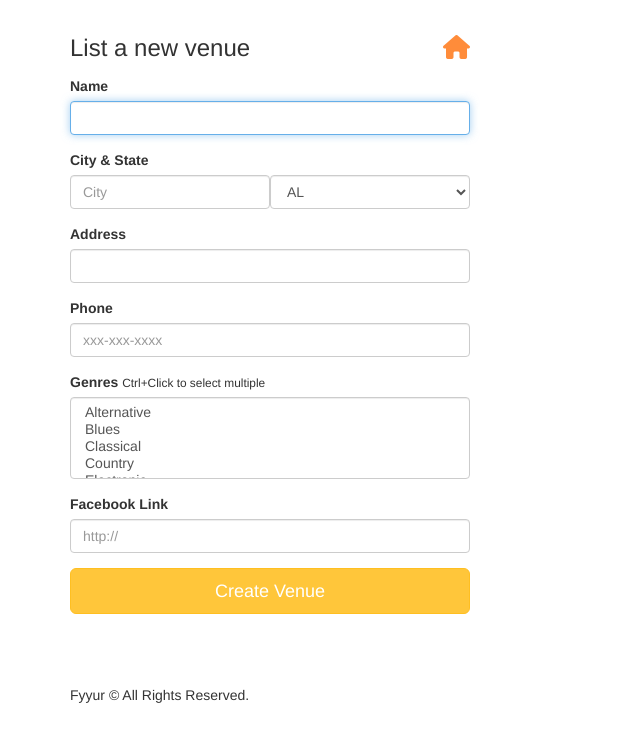
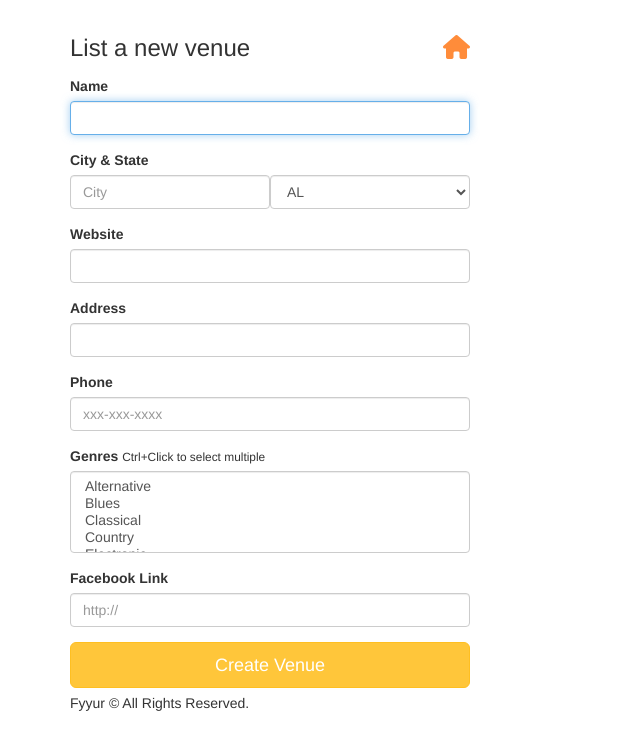
Before and after one commit to pavlos-student/advanced-udacity-proj1, a Flask app: page /venues/create in a window 1280 px wide. Shown: the part 60-808 px from the top of the page, without its empty margins (0-640 px from the left). Before the commit the page ends 763 px from the top, so only its background shows below. Run offline with Flask 2, Linux system fonts and the light colour scheme; some libraries are stand-ins or nearby versions.

Commit message:
fyyur-v1.5: added website & fixed some issues

```diff
--- a/app.py
+++ b/app.py
@@ -98,6 +98,7 @@
     city = db.Column(db.String(120))
     state = db.Column(db.String(120))
     phone = db.Column(db.String(120))
+    website = db.Column(db.String(120))
     genres = db.Column(db.String(120))
     image_link = db.Column(db.String(500))
     facebook_link = db.Column(db.String(120))
@@ -107,11 +108,12 @@
     # TODO - Done : implement any missing fields, as a database migration using Flask-Migrate
 
     # initializing data - constructor
-    def __init__(self, name, city, state, phone, genres, image_link, facebook_link):
+    def __init__(self, name, city, state, phone, website, genres, image_link, facebook_link):
       self.name = name
       self.city = city
       self.state = state
       self.phone = phone
+      self.website = website
       self.genres = genres
       self.image_link = image_link
       self.facebook_link = facebook_link
@@ -134,6 +136,7 @@
         'city': self.city,
         'state': self.state,
         'phone': self.phone,
+        'website': self.website,
         'genres': self.genres,
         'image_link': self.image_link,
         'facebook_link': self.facebook_link
@@ -436,6 +439,7 @@
     newVenue = Venue(
       name = dataFromForm.get('name'),
       genres = dataFromForm.getlist('genres'),
+      website = dataFromForm.get('website'),
       city = dataFromForm.get('city'),
       state = dataFromForm.get('state'),
       address = dataFromForm.get('address'),
@@ -642,6 +646,7 @@
     form.city.data = artist_details["city"]
     form.state.data = artist_details["state"]
     form.phone.data = artist_details["phone"]
+    form.website.data = artist_details["website"]
     form.facebook_link.data = artist_details["facebook_link"]
     return render_template('forms/edit_artist.html', form=form, artist=artist_details)
   return render_template('errors/404.html')
@@ -674,6 +679,7 @@
     setattr(artist_query, 'genres', request.form.getlist('genres'))
     setattr(artist_query, 'city', request.form.get('city'))
     setattr(artist_query, 'state', request.form.get('state'))
+    setattr(artist_query, 'website', request.form.get('website'))
     setattr(artist_query, 'phone', request.form.get('phone'))
     setattr(artist_query, 'facebook_link', request.form.get('facebook_link'))
     Artist.updateArtist(artist_query)
@@ -695,6 +701,7 @@
     form.name.data = venue_details["name"]
     form.genres.data = venue_details["genres"]
     form.address.data = venue_details["address"]
+    form.website.data = venue_details["website"]
     form.city.data = venue_details["city"]
     form.state.data = venue_details["state"]
     form.phone.data = venue_details["phone"]
@@ -714,6 +721,7 @@
     setattr(venue_query, 'name', request.form.get('name'))
     setattr(venue_query, 'genres', request.form.getlist('genres'))
     setattr(venue_query, 'city', request.form.get('city'))
+    setattr(venue_query, 'website', request.form.get('website'))
     setattr(venue_query, 'state', request.form.get('state'))
     setattr(venue_query, 'address', request.form.get('address'))
     setattr(venue_query, 'phone', request.form.get('phone'))
@@ -743,6 +751,7 @@
     newArtist = Artist(
       name = dataFromForm.get('name'),
       city = dataFromForm.get('city'),
+      website = dataFromForm.get('website'),
       state = dataFromForm.get('state'),
       phone = dataFromForm.get('phone'),
       genres = dataFromForm.getlist('genres'),
--- a/forms.py
+++ b/forms.py
@@ -116,6 +116,9 @@
     facebook_link = StringField(
         'facebook_link', validators=[URL()]
     )
+    website = StringField(
+        'website', validators=[URL()]
+    )
 
 class ArtistForm(Form):
     name = StringField(
@@ -216,5 +219,8 @@
         # TODO implement enum restriction
         'facebook_link', validators=[URL()]
     )
+    website = StringField(
+        'website', validators=[URL()]
+    )
 
 # TODO IMPLEMENT NEW ARTIST FORM AND NEW SHOW FORM
--- a/templates/forms/edit_artist.html
+++ b/templates/forms/edit_artist.html
@@ -20,6 +20,10 @@
           </div>
       </div>
       <div class="form-group">
+        <label for="website">Website</label>
+        {{ form.website(class_ = 'form-control', autofocus = true) }}
+      </div>
+      <div class="form-group">
           <label for="phone">Phone</label>
           {{ form.phone(class_ = 'form-control', placeholder='xxx-xxx-xxxx', autofocus = true) }}
         </div>
--- a/templates/forms/edit_venue.html
+++ b/templates/forms/edit_venue.html
@@ -20,6 +20,10 @@
           </div>
       </div>
       <div class="form-group">
+        <label for="website">Website</label>
+        {{ form.website(class_ = 'form-control', autofocus = true) }}
+      </div>
+      <div class="form-group">
         <label for="address">Address</label>
         {{ form.address(class_ = 'form-control', autofocus = true) }}
       </div>
--- a/templates/forms/new_artist.html
+++ b/templates/forms/new_artist.html
@@ -20,6 +20,10 @@
           </div>
       </div>
       <div class="form-group">
+        <label for="website">Website</label>
+        {{ form.website(class_ = 'form-control', autofocus = true) }}
+      </div>
+      <div class="form-group">
           <label for="phone">Phone</label>
           {{ form.phone(class_ = 'form-control', placeholder='xxx-xxx-xxxx', autofocus = true) }}
         </div>
--- a/templates/forms/new_venue.html
+++ b/templates/forms/new_venue.html
@@ -20,6 +20,10 @@
           </div>
       </div>
       <div class="form-group">
+        <label for="website">Website</label>
+        {{ form.website(class_ = 'form-control', autofocus = true) }}
+      </div>
+      <div class="form-group">
         <label for="address">Address</label>
         {{ form.address(class_ = 'form-control', autofocus = true) }}
       </div>
```
Also changed, not shown: migrations/versions/9f6bf27a34d0_.py (added, +28 -0 lines).
